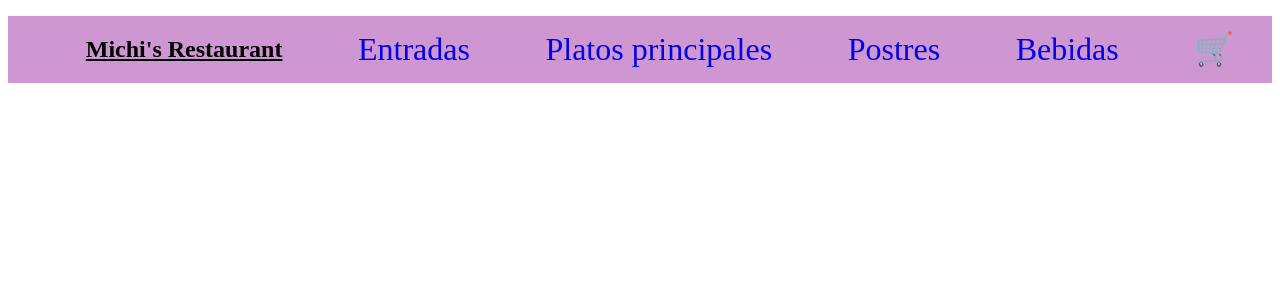
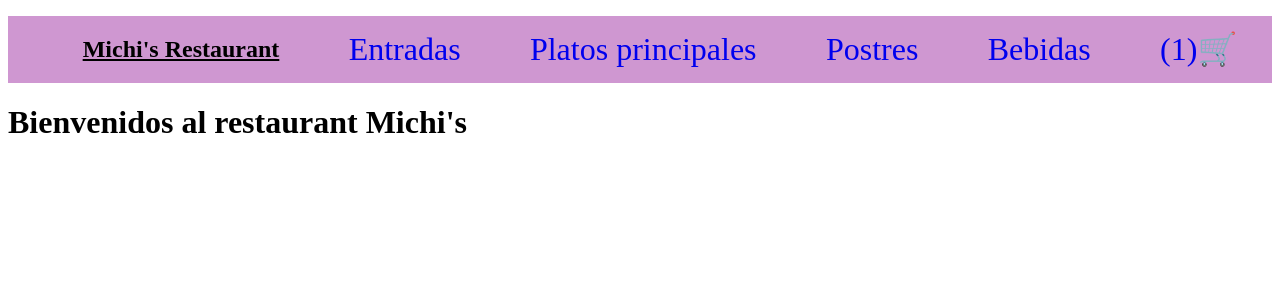
Before and after one commit to Ariana1996/ProyectoReact, a React (Create React App) app: page / in a window 1280 px wide. Shown: the top 300 px of the page. Built offline with nearby package versions, Linux system fonts and the light colour scheme.

Commit message:
item list y cardWidget

```diff
--- /dev/null
+++ b/src/App.js
@@ -0,0 +1,13 @@
+import NavBar from "./components/NavBar"
+import ItemListContainer from "./components/ItemListContainer"
+
+function App() {
+  return (
+   <>
+  <NavBar/>
+  <ItemListContainer greeting="Bienvenidos al restaurant Michi's"/>
+ </>
+  );
+}
+
+export default App;
--- /dev/null
+++ b/src/components/CartWidget.jsx
@@ -0,0 +1,9 @@
+import "../assets/css/style.css"
+
+function CardWidget(){
+
+return(
+      <a className="nav-link" href="/">(1)🛒</a>
+);
+}
+export default CardWidget;
--- /dev/null
+++ b/src/components/ItemListContainer.jsx
@@ -0,0 +1,9 @@
+import "../assets/css/style.css"
+
+function ItemListContainer(props){
+return (
+    <h1>{props.greeting}</h1>
+)
+}
+
+export default ItemListContainer;
--- a/src/components/NavBar.jsx
+++ b/src/components/NavBar.jsx
@@ -1,7 +1,10 @@
 import "../assets/css/style.css"
+
+import CardWidget from "./CartWidget"
 
 function NavBar() {
   return (
+    <>
       <nav>
         <ul className="nav-menu">
           <h1>
@@ -29,11 +32,11 @@ function NavBar() {
               Bebidas
             </a>
           </li>
-
-        <a className="nav-link" href="/">🛒</a>
-
+          <CardWidget>
+          </CardWidget>
         </ul>
       </nav>
+    </>
   );
 }
 
--- a/src/index.js
+++ b/src/index.js
@@ -1,6 +1,6 @@
 import React from 'react';
 import ReactDOM from 'react-dom/client';
-import App from './pages/App';
+import App from './App';
 
 const root = ReactDOM.createRoot(document.getElementById('root'));
 root.render(
--- a/src/pages/App.js
+++ /dev/null
@@ -1,13 +0,0 @@
-import NavBar from "../components/NavBar"
-import Entradas from "../components/Entradas"
-
-function App() {
-  return (
-   <>
-  <NavBar/>
-   <Entradas/>
- </>
-  );
-}
-
-export default App;
```
Also changed, not shown: src/components/Entradas.jsx (deleted, +0 -7 lines), src/reportWebVitals.js (deleted, +0 -13 lines). Lines whose indentation alone changed are shown as unchanged.
